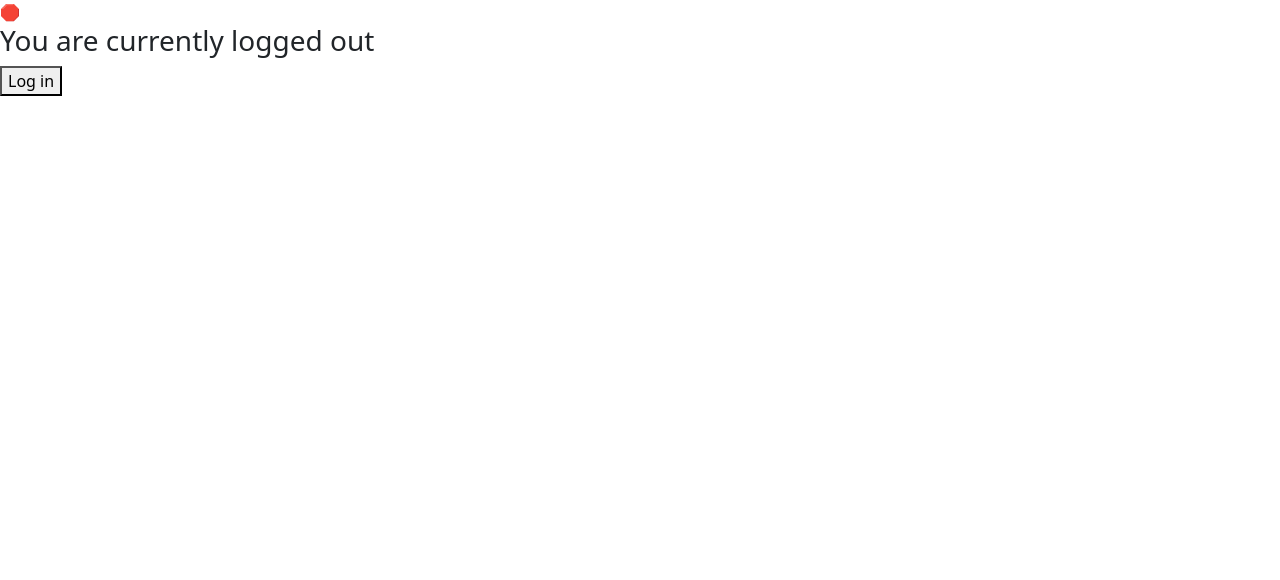
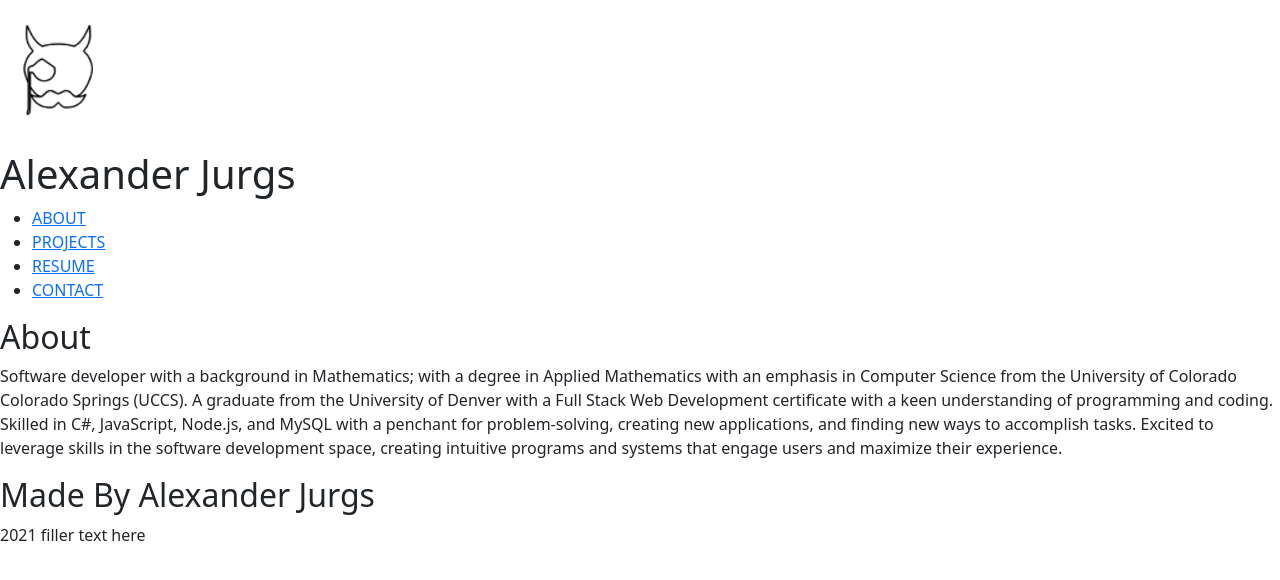
Before and after one commit to Ajurgs/React_Portfolio, a React (Create React App) app: page / in a window 1280 px wide. Shown: the top 580 px of the page. Built offline with nearby package versions, Linux system fonts and the light colour scheme; the HTML template or start-up script is replaced by a standard one.

Commit message:
added the base components needed

```diff
--- a/package.json
+++ b/package.json
@@ -10,6 +10,7 @@
     "bootstrap": "^5.0.1",
     "react": "^17.0.2",
     "react-dom": "^17.0.2",
+    "react-router-dom": "^5.2.0",
     "react-scripts": "^4.0.3",
     "web-vitals": "^1.1.2"
   },
--- a/src/App.js
+++ b/src/App.js
@@ -1,12 +1,33 @@
 import React, { useState } from 'react';
-import Welcome from './components/Welcome';
-
+import Header from "./components/Header";
+import Footer from "./components/Footer";
+import {HashRouter as Router, Switch, Route, useParams} from "react-router-dom";
+import About from "./components/About";
+import Projects from './components/Projects';
+import Resume from "./components/Resume";
+import Contact from "./components/Contact"
 function App() {
-  // Here we declare a state boolean variable "loggedIn" and a function to update it.
-  const [loggedIn, setLoggedIn] = useState(false);
-
   // We return the Welcome component and pass loggedIn and setLoggedIn as props.
-  return <Welcome loggedIn={loggedIn} setLoggedIn={setLoggedIn} />;
+  return (
+    <Router basename="/">
+      <Header/>
+      <Switch>
+        <Route exact path="/">
+          <About/>
+        </Route>
+        <Route path="/projects">
+          <Projects/>
+        </Route>
+        <Route path="/resume">
+          <Resume/>
+        </Route>
+        <Route path="/contact">
+          <Contact/>
+        </Route>
+      </Switch>
+      <Footer/>
+    </Router>
+  );
 }
 
 export default App;
--- /dev/null
+++ b/src/components/About.js
@@ -0,0 +1,23 @@
+import React from 'react';
+
+export default function About(){
+    return(
+    <>
+        <section id="about" class="sectionHeader">
+               <h2 class="section">About</h2>
+               <div class="strike"></div>
+            </section>
+            <section class="info">
+               <aside class="left-aside"></aside>
+               <p>
+                Software developer with a background in Mathematics;
+                with a degree in Applied Mathematics with an emphasis in Computer Science from the University of Colorado Colorado Springs (UCCS).
+                A graduate from the University of Denver with a Full Stack Web Development certificate with a keen understanding of programming and coding.
+                Skilled in C#, JavaScript, Node.js, and MySQL with a penchant for problem-solving, creating new applications, and finding new ways to accomplish tasks.
+                Excited to leverage skills in the software development space, creating intuitive programs and systems that engage users and maximize their experience.
+               </p>
+               <aside class="right-aside"></aside>
+        </section>
+    </>
+    )
+}
--- /dev/null
+++ b/src/components/Contact.js
@@ -0,0 +1,10 @@
+import React from 'react';
+
+
+export default function Contact(){
+    return(
+        <>
+        <div>Contact</div>
+        </>
+    )
+}
--- /dev/null
+++ b/src/components/Footer.js
@@ -0,0 +1,13 @@
+import React from 'react';
+
+
+export default function Footer(){
+    return(
+        <>
+        <footer class="footer">
+            <h2>Made By Alexander Jurgs</h2>
+            <p>2021 filler text here</p>
+        </footer>
+        </>
+    )
+}
--- /dev/null
+++ b/src/components/Header.js
@@ -0,0 +1,16 @@
+import React from 'react';
+import Navigation from './Navigation';
+import logo from "../images/NDLogoVectorSmall.png"
+export default function Header(){
+    return(
+    <header className="header">
+      <div className="logo-header">
+        <div>
+          <img src={logo} alt="Avatar" />
+        </div>
+        <h1>Alexander Jurgs</h1>
+      </div>
+      <Navigation/>
+    </header>
+    )
+}
--- /dev/null
+++ b/src/components/Navigation.js
@@ -0,0 +1,15 @@
+import React from 'react';
+import {Link} from 'react-router-dom';
+export default function Navigation(){
+    return (
+    <nav>
+        <ul>
+            <li><Link to="/">ABOUT</Link></li>
+            <li><Link to="/projects">PROJECTS</Link></li>
+            <li><Link to="/resume">RESUME</Link></li>
+            <li><Link to="/contact">CONTACT</Link></li>
+        </ul>
+    </nav>
+
+    )
+}
--- /dev/null
+++ b/src/components/Projects.js
@@ -0,0 +1,10 @@
+import React from 'react';
+
+
+export default function Projects(){
+    return(
+        <>
+        <div>projects</div>
+        </>
+    )
+}
--- /dev/null
+++ b/src/components/Resume.js
@@ -0,0 +1,10 @@
+import React from 'react';
+
+
+export default function Resume(){
+    return(
+        <>
+        <div>Resume</div>
+        </>
+    )
+}
--- a/src/components/Welcome.js
+++ /dev/null
@@ -1,36 +0,0 @@
-import React from 'react';
-
-// Here we destructure our props into their own distinct variables
-export default function Welcome({ loggedIn, setLoggedIn }) {
-  // Lets log our our loggedIn variable to see it change in real time
-  console.log('Welcome -> loggedIn', loggedIn);
-
-  // If we are loggedIn render one set of elements, and if not we render another
-  return (
-    <div>
-      {/* Conditional (ternary) operator is checking to see if loggedIn is true. If so render the following: */}
-      {loggedIn ? (
-        <div>
-          <span role="img" aria-label="tada">
-            🎉
-          </span>
-          <h3>You are signed in!</h3>
-          <button type="button" onClick={() => setLoggedIn(!loggedIn)}>
-            Log out
-          </button>
-        </div>
-      ) : (
-        // If we are logged out, render this:
-        <div>
-          <span role="img" aria-label="stopsign">
-            🛑
-          </span>
-          <h3>You are currently logged out</h3>
-          <button type="button" onClick={() => setLoggedIn(!loggedIn)}>
-            Log in
-          </button>
-        </div>
-      )}
-    </div>
-  );
-}
```
Also changed, not shown: src/components/Project.js (added, +10 -0 lines), src/images/NDLogoVectorSmall.png (added), 1 other file (tests, documents, lock files or other folders).
